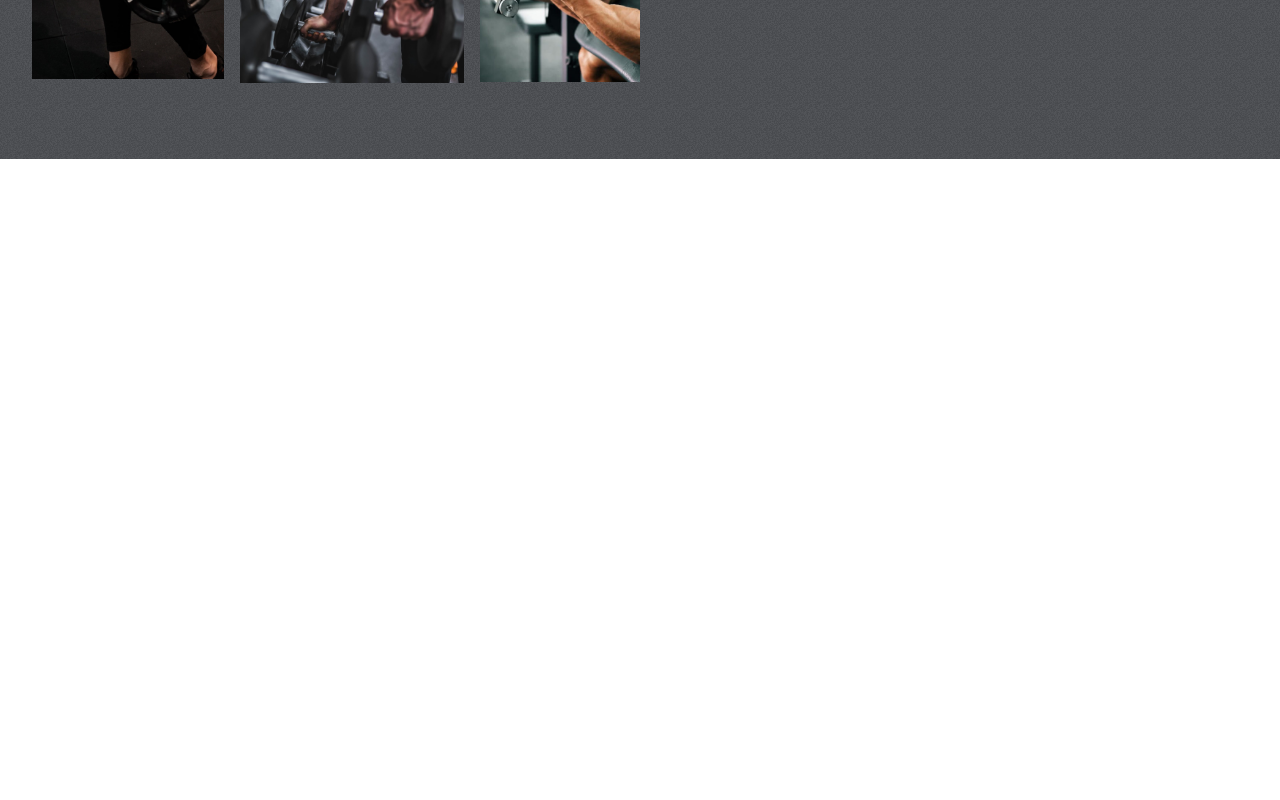
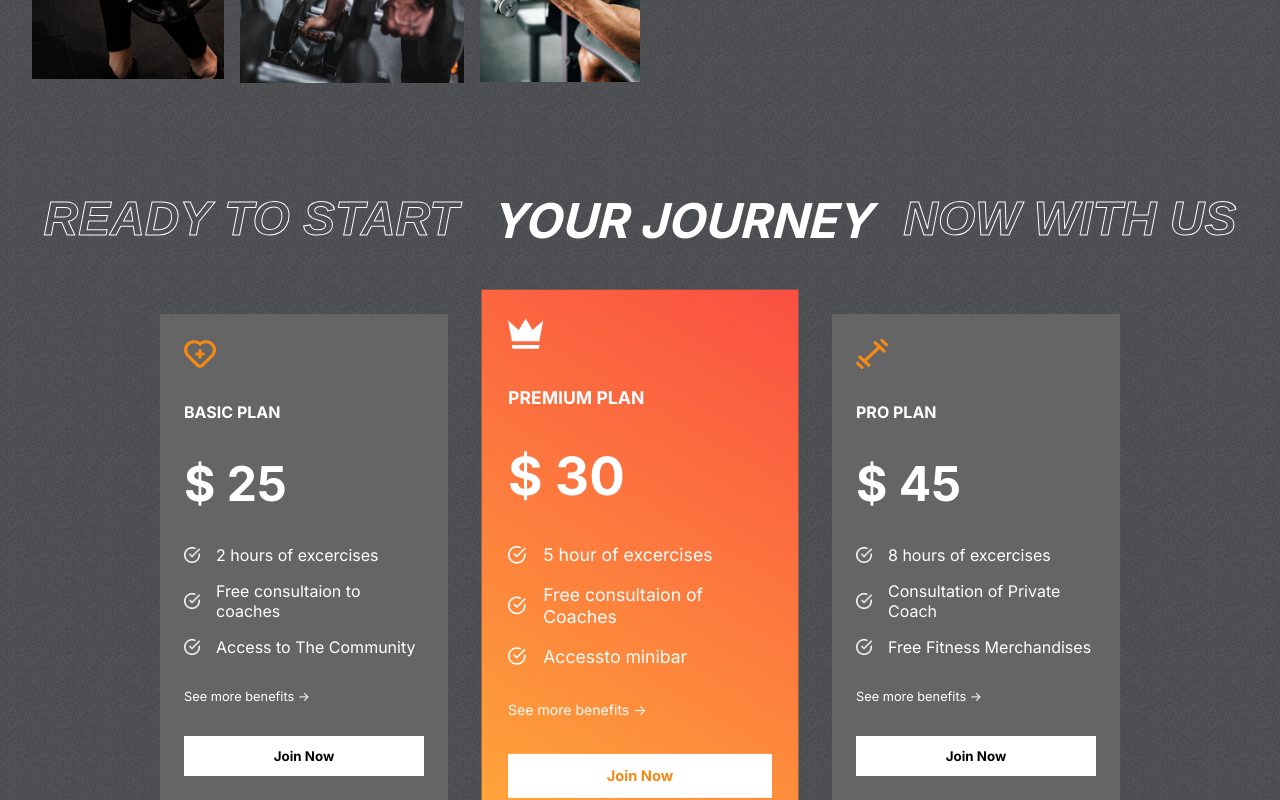
Before and after one commit to root-life28/Gym-Club, a React (Create React App) app: page / in a window 1280 px wide. Shown: the part 1632-2432 px from the top of the page. Before the commit the page ends 1791 px from the top, so only its background shows below. Built offline with nearby package versions, Linux system fonts and the light colour scheme.

Commit message:
finished Plans section

```diff
--- a/src/App.js
+++ b/src/App.js
@@ -1,5 +1,6 @@
 import './App.css';
 import Hero  from './component/Hero/Hero';
+import Plans from './component/Plans/Plans';
 import Programs from './component/programs/Programs';
 import Reason from './component/Reasons/Reason';
 
@@ -9,6 +10,7 @@
         <Hero/>
         <Programs/>
         <Reason/>
+        <Plans/>
     </div>
   );
 }
--- /dev/null
+++ b/src/component/Plans/Plans.css
@@ -0,0 +1,68 @@
+.plans-container{
+    margin-top: -4rem;
+    padding: 0 2rem;
+    display: flex;
+    flex-direction: column;
+    gap: 4rem;
+    position: relative;
+}
+.plans{
+    display: flex;
+    align-items: center;
+    justify-content: center;
+    gap: 3rem;
+}
+.plan{
+    display: flex;
+    flex-direction: column;
+    background: var(--caloryCard);
+    color: white;
+    gap:2rem;
+    padding: 1.5rem;
+    width: 15rem;
+}
+
+.plan:nth-child(2){
+    background: var(--planCard);
+    transform: scale(1.1);
+
+}
+.plan>svg{
+    fill: var(--orange);
+    width: 2rem;
+    height: 2rem;
+}
+.plan:nth-child(2)>svg
+{
+    fill: white;
+}
+.plan:nth-child(2)>button{
+    color: var(--orange);
+}
+.plan>:nth-child(2)
+{
+    font-size:1rem ;
+    font-weight: bold;
+}
+.plan>:nth-child(3){
+    font-size: 3rem;
+    font-weight: bold;
+}
+.plan>:nth-child(5)
+{
+    font-size: 0.8rem;
+}
+.features{
+    display: flex;
+    flex-direction: column;
+    gap: 1rem;
+}
+.feature{
+    display: flex;
+    align-items: center;
+    gap: 1rem;
+
+}
+.feature>img{
+    width: 1rem;
+}
--- /dev/null
+++ b/src/component/Plans/Plans.jsx
@@ -0,0 +1,42 @@
+import React from 'react'
+import './Plans.css'
+import {plansData} from '../../data/plansData';
+import whiteTick from '../../assets/whiteTick.png'
+
+function Plans() {
+  return (
+    <div className="plans-container">
+        <div className="programs-header" style={{gap:"2rem"}}>
+            <span className='stroke-text'>READY TO START</span>
+            <span>YOUR JOURNEY</span>
+            <span className='stroke-text'>NOW WITH US</span>
+        </div>
+        {/* plans card */}
+        <div className="plans">
+            {plansData.map((plan,i)=>
+            <div className="plan" key={i}>
+                {plan.icon}
+                <span>{plan.name}</span>
+                <span>$ {plan.price}</span>
+                <div className="features">
+                    {plan.features.map((feature)=>
+                    <div className="feature" >
+                        <img src={whiteTick} alt="" />
+                        <span key={i}> {feature}</span>
+
+                    </div>
+                    )}
+                </div>
+                <div><span>See more benefits -{'>'} </span>
+                </div>
+                <button className="btn" >Join Now</button>
+            </div>
+
+            )}
+        </div>
+
+    </div>
+  )
+}
+
+export default Plans
```
